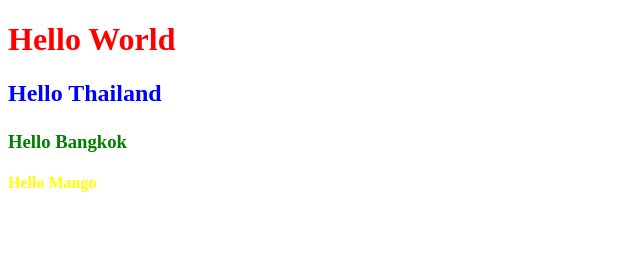
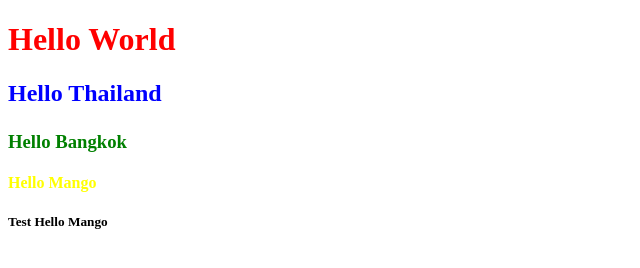
Before and after one commit to PakornBig/github-101, a plain HTML site: page index.html in a window 1280 px wide. Shown: the full height of the page, 0-640 px from the left. Drawn offline with Linux system fonts and the light colour scheme.

Commit message:
add row 12

```diff
--- a/index.html
+++ b/index.html
@@ -9,6 +9,7 @@
         <h2>Hello Thailand</p>
         <h3>Hello Bangkok</h3>
         <h4>Hello Mango</h4>
+        <h5>Test Hello Mango</h5>
     </div>
 </body>
 </html>
```
